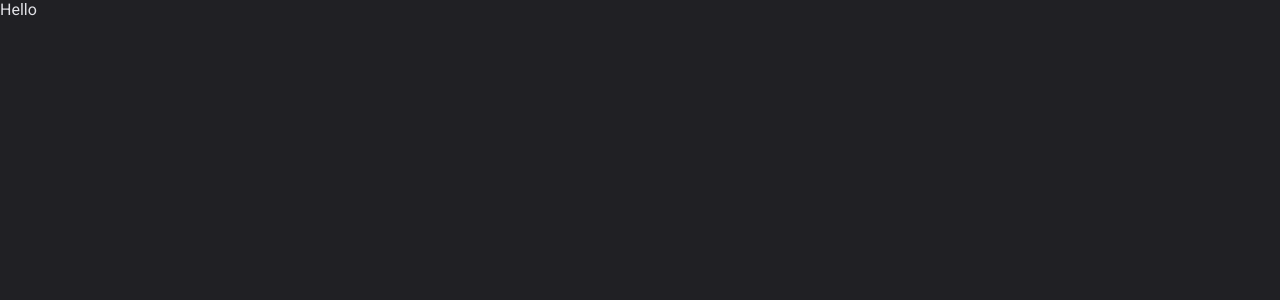
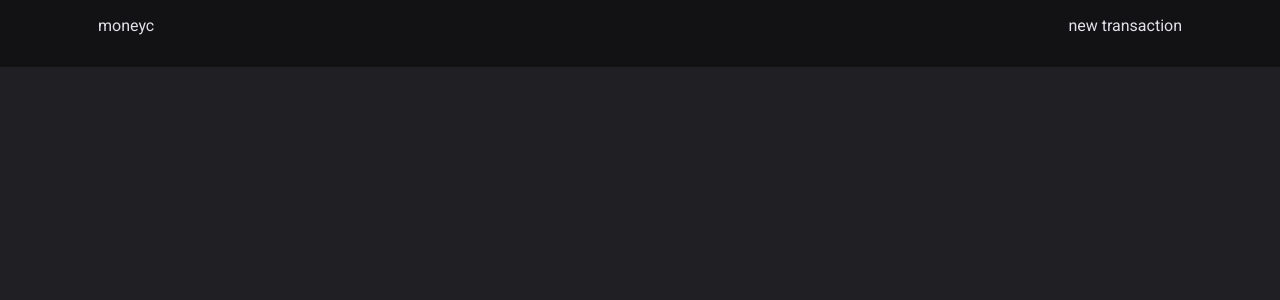
Before and after one commit to rodrigocitadin/moneyc, a React (Vite) app: page / in a window 1280 px wide. Shown: the top 300 px of the page. Built offline with nearby package versions, Linux system fonts and the light colour scheme.

Commit message:
wip in header

```diff
--- a/src/App.tsx
+++ b/src/App.tsx
@@ -1,7 +1,9 @@
+import Transactions from "./pages/Transactions";
+
 export default function App() {
   return (
-    <h1>
-      Hello
-    </h1>
+    <>
+      <Transactions />
+    </>
   )
 }
--- a/src/components/Header.tsx
+++ b/src/components/Header.tsx
@@ -1,6 +1,14 @@
 export default function Header() {
   return (
-    <div>
-    </div>
+    <header className="bg-gray-900 pt-4 pb-8">
+      <div
+        className="w-full max-w-[1100px] mx-auto px-2 flex justify-between items-center"
+      >
+        <h1>moneyc</h1>
+        <button>
+          new transaction
+        </button>
+      </div>
+    </header>
   )
 }
--- a/src/pages/Transactions.tsx
+++ b/src/pages/Transactions.tsx
@@ -1,3 +1,9 @@
+import Header from "../components/Header";
+
 export default function Transactions() {
-
+  return (
+    <>
+      <Header />
+    </>
+  )
 }
```
